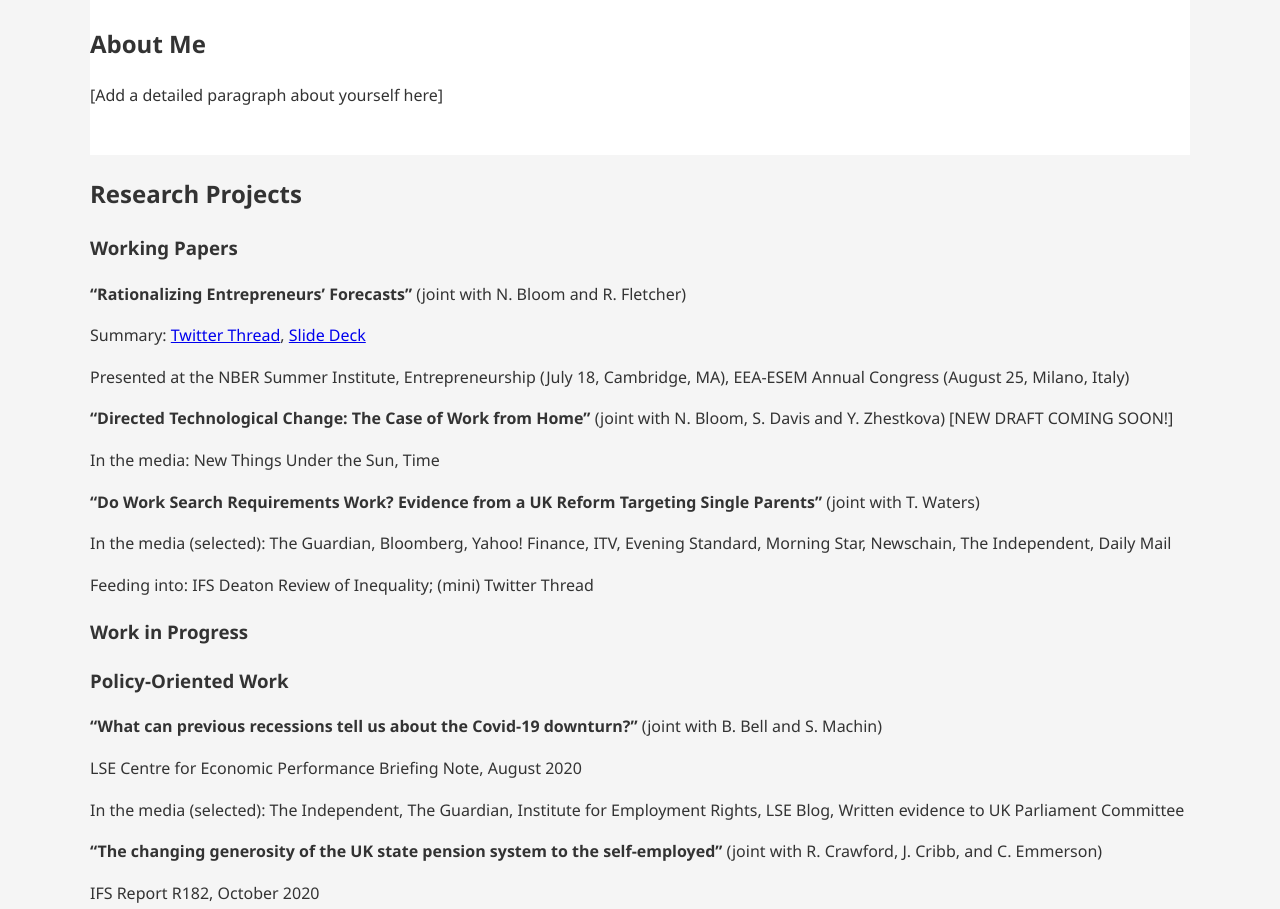
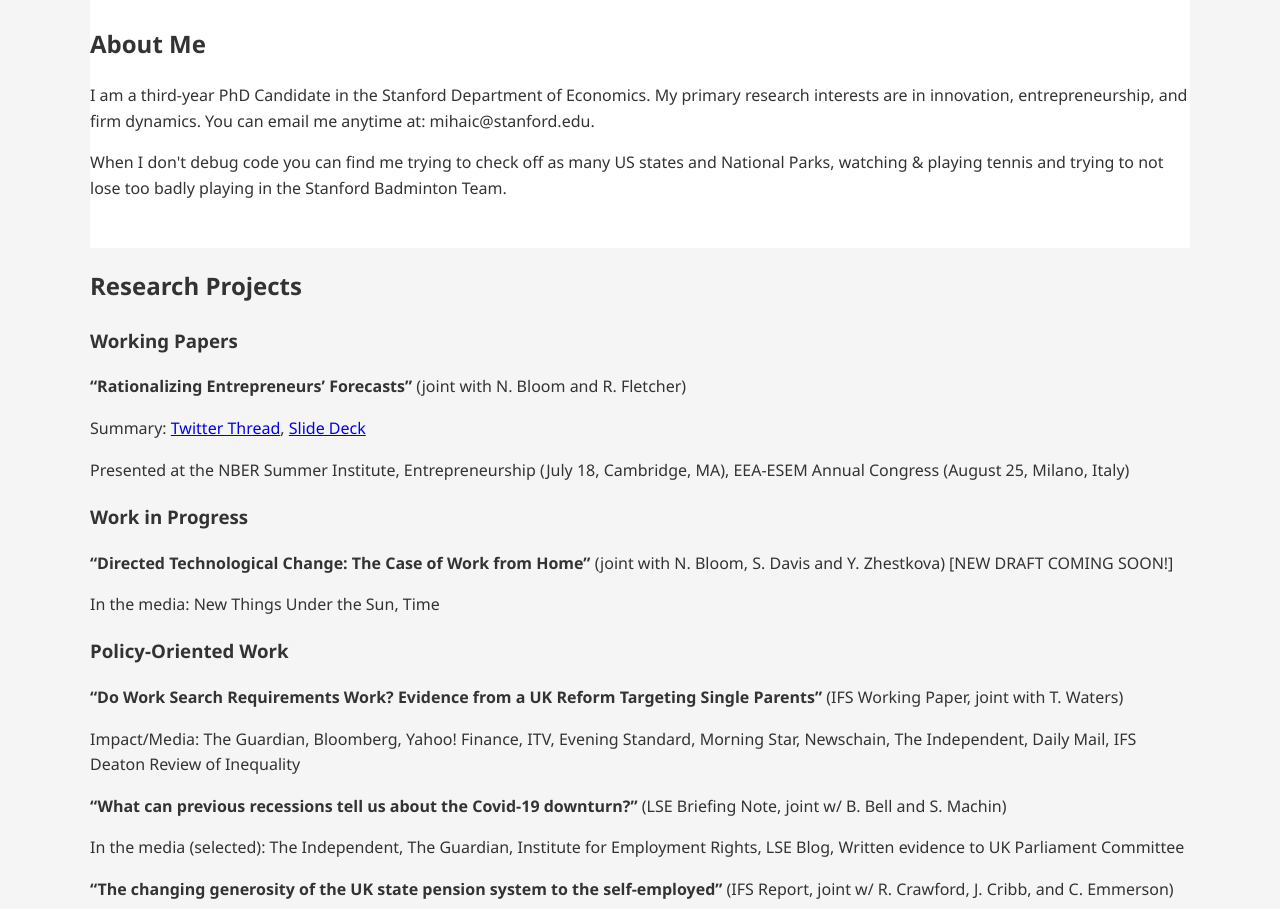
Before and after one commit to mihaicodreanu/mihaicodreanu.github.io, a plain HTML site: page index.html in a window 1280 px wide. Shown: the part 667-1576 px from the top of the page. Drawn offline with Linux system fonts and the light colour scheme.

Commit message:
Update index.html

```diff
--- a/index.html
+++ b/index.html
@@ -133,8 +133,9 @@
             </div>
             <nav>
                 <ul>
-                    <li><a href="https://linkedin.com/in/your-profile">LinkedIn</a></li>
-                    <li><a href="https://scholar.google.com/citations?user=your-id">Google Scholar</a></li>
+                    <li><a href="https://www.linkedin.com/in/mihai-alexandru-codreanu">LinkedIn</a></li>
+                    <li><a href="https://scholar.google.com/citations?user=mIkULX8AAAAJ&hl=en">Google Scholar</a></li>
+                    <li><a href="https://profiles.stanford.edu/mihai-codreanu">Stanford Profile</a></li>
                 </ul>
             </nav>
         </div>
@@ -143,7 +144,6 @@
     <div id="showcase">
         <div class="container">
             <h1>Welcome</h1>
-            <p>I am a third-year PhD student in the Stanford Department of Economics, focusing on innovation, entrepreneurship, and firm dynamics.</p>
         </div>
     </div>
 
@@ -151,8 +151,9 @@
         <section id="main">
             <img src="RH204100.jpg" alt="Mihai Codreanu">
             <h2>About Me</h2>
-            <p>[Add a detailed paragraph about yourself here]</p>
-        </section>
+            <p>I am a third-year PhD Candidate in the Stanford Department of Economics. My primary research interests are  in innovation, entrepreneurship, and firm dynamics. You can email me anytime at: mihaic@stanford.edu.</p>
+            <p>When I don't debug code you can find me trying to check off as many US states and National Parks, watching & playing tennis and trying to not lose too badly playing in the Stanford Badminton Team.</p>
+</section>
 
         <section id="research">
             <h2>Research Projects</h2>
@@ -161,23 +162,20 @@
             <p>Summary: <a href="twitter-thread-url">Twitter Thread</a>, <a href="slide-deck-url">Slide Deck</a></p>
             <p>Presented at the NBER Summer Institute, Entrepreneurship (July 18, Cambridge, MA), EEA-ESEM Annual Congress (August 25, Milano, Italy)</p>
 
+
+            <h3>Work in Progress</h3>
             <p><strong>“Directed Technological Change: The Case of Work from Home”</strong> (joint with N. Bloom, S. Davis and Y. Zhestkova) [NEW DRAFT COMING SOON!]</p>
             <p>In the media: New Things Under the Sun, Time</p>
 
-            <p><strong>“Do Work Search Requirements Work? Evidence from a UK Reform Targeting Single Parents”</strong> (joint with T. Waters)</p>
-            <p>In the media (selected): The Guardian, Bloomberg, Yahoo! Finance, ITV, Evening Standard, Morning Star, Newschain, The Independent, Daily Mail</p>
-            <p>Feeding into: IFS Deaton Review of Inequality; (mini) Twitter Thread</p>
-
-            <h3>Work in Progress</h3>
-            <!-- Add your work-in-progress papers here -->
 
             <h3>Policy-Oriented Work</h3>
-            <p><strong>“What can previous recessions tell us about the Covid-19 downturn?”</strong> (joint with B. Bell and S. Machin)</p>
-            <p>LSE Centre for Economic Performance Briefing Note, August 2020</p>
+             <p><strong>“Do Work Search Requirements Work? Evidence from a UK Reform Targeting Single Parents”</strong> (IFS Working Paper, joint with T. Waters)</p>
+            <p>Impact/Media: The Guardian, Bloomberg, Yahoo! Finance, ITV, Evening Standard, Morning Star, Newschain, The Independent, Daily Mail, IFS Deaton Review of Inequality</p>
+
+            <p><strong>“What can previous recessions tell us about the Covid-19 downturn?”</strong> (LSE Briefing Note, joint w/ B. Bell and S. Machin)</p>
             <p>In the media (selected): The Independent, The Guardian, Institute for Employment Rights, LSE Blog, Written evidence to UK Parliament Committee</p>
 
-            <p><strong>“The changing generosity of the UK state pension system to the self-employed”</strong> (joint with R. Crawford, J. Cribb, and C. Emmerson)</p>
-            <p>IFS Report R182, October 2020</p>
+            <p><strong>“The changing generosity of the UK state pension system to the self-employed”</strong> (IFS Report, joint w/ R. Crawford, J. Cribb, and C. Emmerson)</p>
             <p>In the media (selected): The Times (paywall), International Investment (paywall), IFS Retirement Consortium Public Presentation</p>
         </section>
     </div>
```
